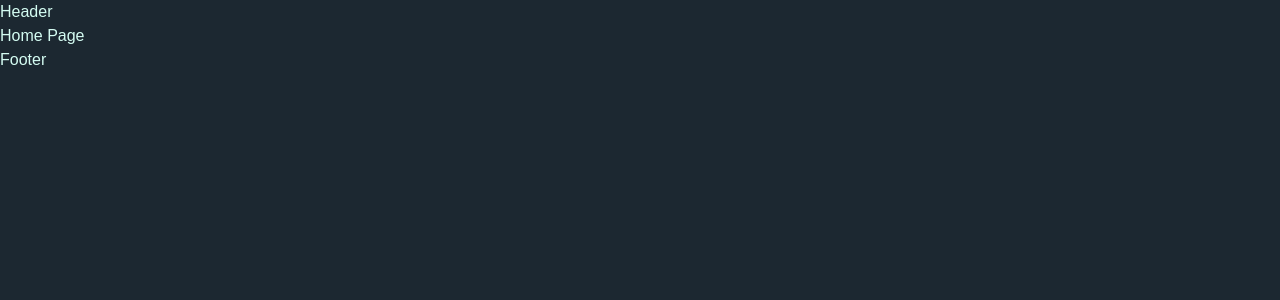
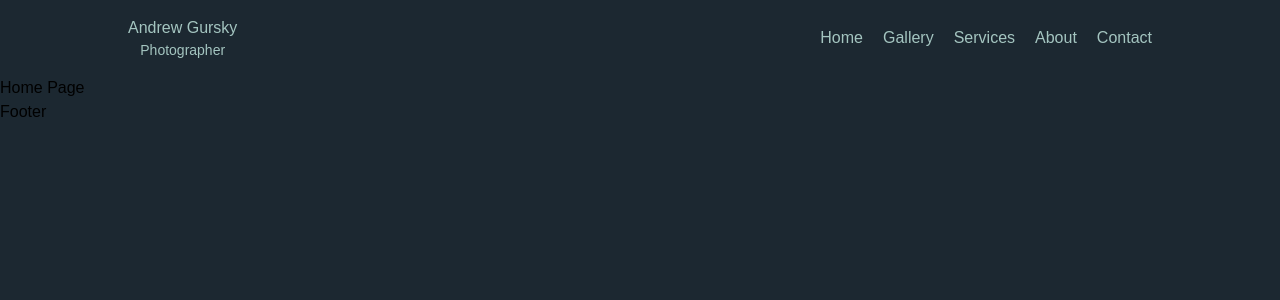
Before and after one commit to Mungai47/photographer-portfolio, a Next.js app: page / in a window 1280 px wide. Shown: the top 300 px of the page. Built offline with nearby package versions, Linux system fonts and the light colour scheme; a web font is replaced by a local one.

Commit message:
Customized the Header component functionality

```diff
--- a/app/components/Header.jsx
+++ b/app/components/Header.jsx
@@ -1,10 +1,74 @@
-import React from 'react'
+"use client"
+import Link from "next/link";
+import { useState } from "react";
+import { ImCancelCircle } from 'react-icons/im';
+import { TiThMenu } from 'react-icons/ti';
+import { AnimatePresence, motion } from 'framer-motion';
+
+const NavigationLink = ({href, children, onClick}) => (
+  <Link href={href}>
+    <li className="hover:text-link-active" onClick={onClick}>
+      {children}
+    </li>
+  </Link>
+)
+
+// Desktop screen menubar
+
+const Navigation = ({isMobile = false, closeMenu}) => (
+  <>
+    <NavigationLink href="/" onClick={isMobile ? closeMenu : null}>Home</NavigationLink>
+    <NavigationLink href="/gallery" onClick={isMobile ? closeMenu : null}>Gallery</NavigationLink>
+    <NavigationLink href="/services" onClick={isMobile ? closeMenu : null}>Services</NavigationLink>
+    <NavigationLink href="/about" onClick={isMobile ? closeMenu : null}>About</NavigationLink>
+    <NavigationLink href="/contact" onClick={isMobile ? closeMenu : null}>Contact</NavigationLink>
+  </>
+)
+
+// Mobile and Tablet screen menubar
+
+const MobileNavigation = ({isMobile = false, closeMenu}) => (
+  <div className="w-full h-48  absolute text-start top-20 right-0  bg-[#253440] text-pale-text py-5 grid grid-cols-1 grid-rows-5 gap-3">
+    <NavigationLink href="/" onClick={isMobile ? closeMenu : null}>Home</NavigationLink>
+    <NavigationLink href="/gallery" onClick={isMobile ? closeMenu : null}>Gallery</NavigationLink>
+    <NavigationLink href="/services" onClick={isMobile ? closeMenu : null}>Services</NavigationLink>
+    <NavigationLink href="/about" onClick={isMobile ? closeMenu : null}>About</NavigationLink>
+    <NavigationLink href="/contact" onClick={isMobile ? closeMenu : null}>Contact</NavigationLink>
+  </div>
+)
 
 function Header() {
+  const [isMenuOpen, setIsMenuOpen] = useState(false);
+  const closeMenu = () => setIsMenuOpen(false);
+
   return (
-    <div>
-        <p>Header</p>
-    </div>
+    <header className="text-pale-text">
+      <div className="w-4/5 mx-auto flex justify-between items-center py-4">
+        <nav className="text-center">
+          <Link href="/">
+            <h1 className="">Andrew Gursky</h1>
+            <p className="text-sm font-light">Photographer</p>
+          </Link>
+        </nav>
+        <div className="hidden lg:block">
+          <ul className="flex gap-5 items-center">
+            <Navigation />
+          </ul>
+        </div>
+        <div className="lg:hidden">
+          <div onClick={() => setIsMenuOpen(!isMenuOpen)}>
+            {isMenuOpen ? <ImCancelCircle className="text-3xl" /> : <TiThMenu className="text-3xl" />}
+            <AnimatePresence>
+              {isMenuOpen && (
+                <motion.ul initial={{ opacity: 0 }} animate={{ opacity: 1 }} exit={{ opacity: 0 }}>
+                  <MobileNavigation isMobile={true} closeMenu={closeMenu} />
+                </motion.ul>
+              )}
+            </AnimatePresence>
+          </div>
+        </div>
+      </div>
+    </header>
   )
 }
 
--- a/app/globals.css
+++ b/app/globals.css
@@ -6,8 +6,3 @@
 body {
   @apply bg-background;
 }
-
-/* applying the text color (#d4fcf2) to every text on the website */
-h1, h2, h3, h4, h5, p, span, a, li {
-  @apply text-text;
-}
--- a/tailwind.config.js
+++ b/tailwind.config.js
@@ -10,6 +10,8 @@ module.exports = {
       colors: {
         'background': '#1c2831', //background color
         'text': '#d4fcf2', // text color
+        'pale-text':'#a4c5c0',
+        'link-active': '#b5f59b', // active link
       },
     },
   },
```
Also changed, not shown: package.json (+7 -4 lines), 1 other file (tests, documents, lock files or other folders).
